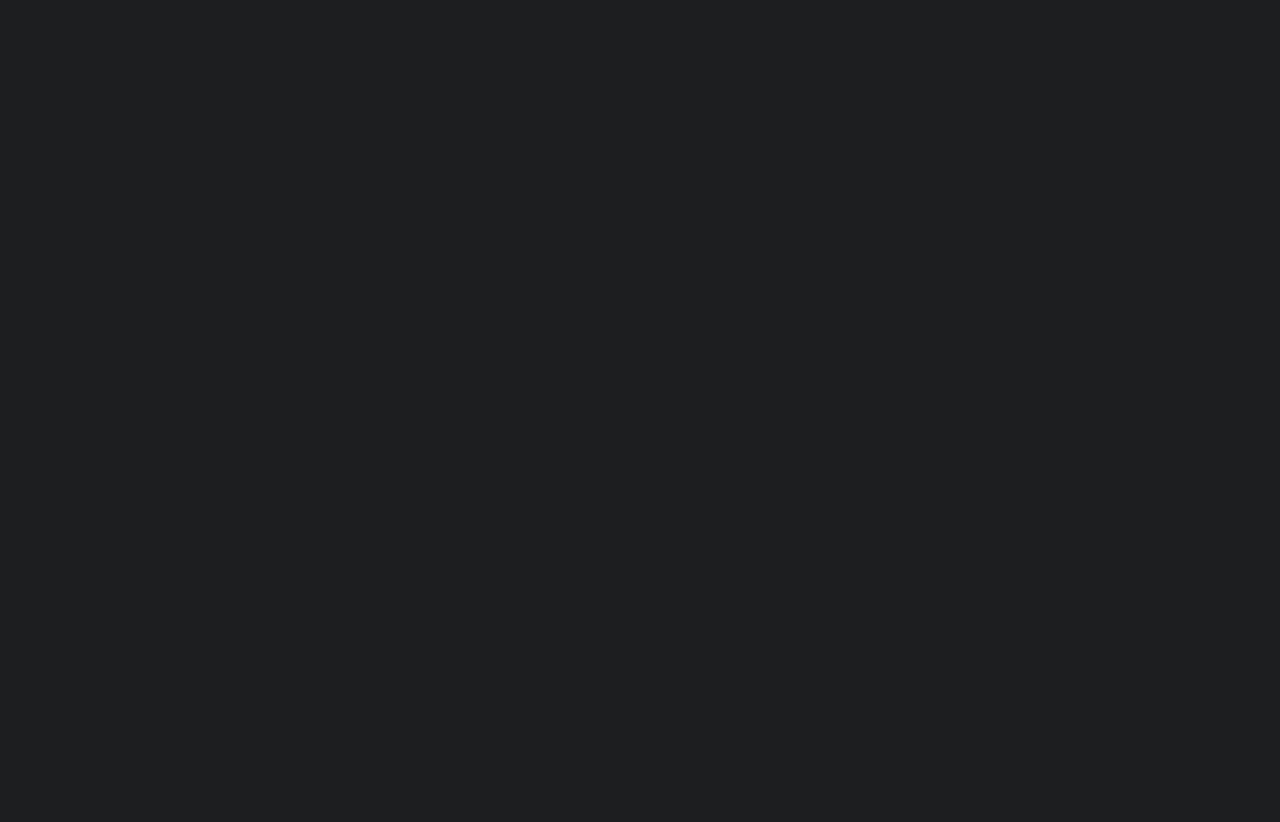
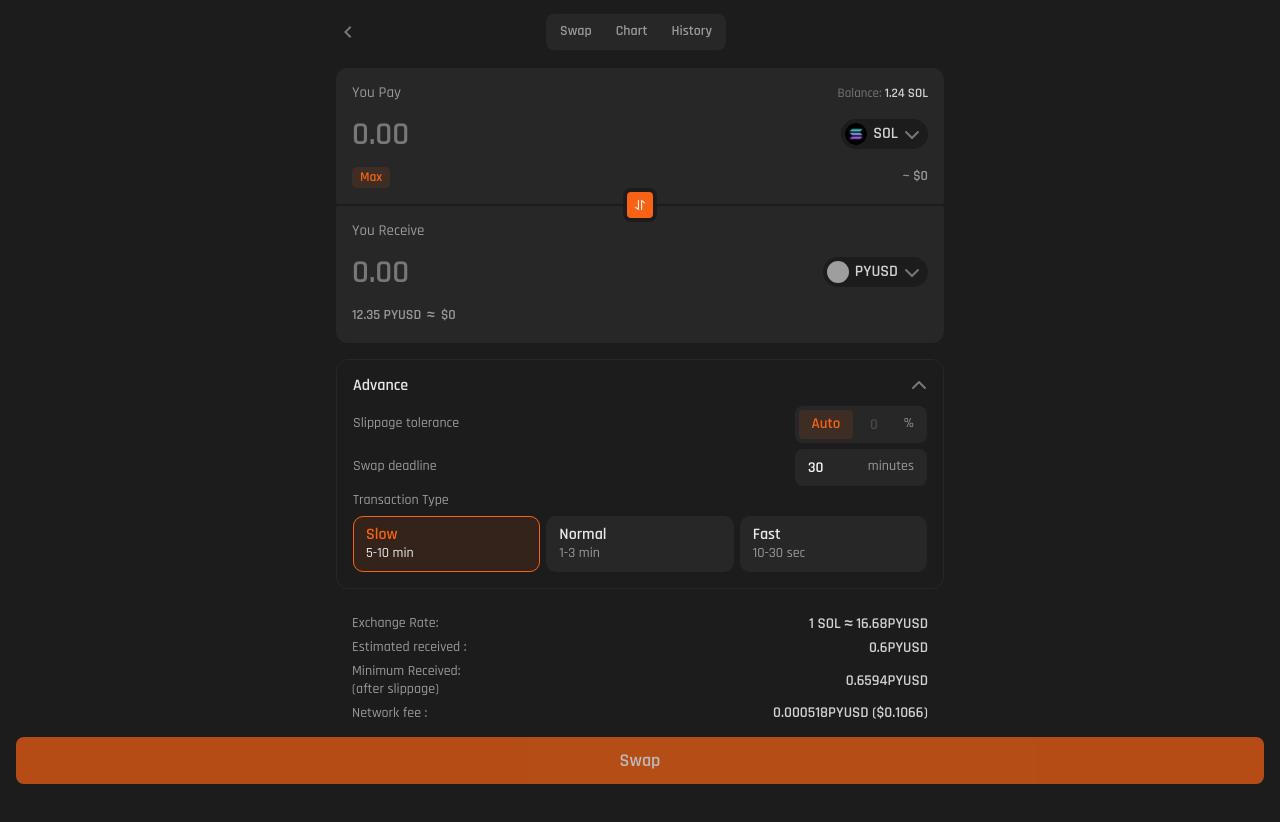
Before and after one commit to reactdevs23/cor-app, a React (Vite) app: page / in a window 1280 px wide. Shown: the top 822 px of the page. Before the commit the page ends 800 px from the top, so only its background shows below. Built offline with nearby package versions, Linux system fonts and the light colour scheme; grey boxes are pictures that could not be loaded.

Commit message:
route issue

```diff
--- a/src/App.tsx
+++ b/src/App.tsx
@@ -25,7 +25,7 @@ const App = () => {
           <Route element={<ProtectedRoute isAuthenticated={isAuthenticated} />}>
             <Route path="/" element={<MainLayout />}>
               <Route element={<SwapLayout />}>
-                <Route path="index" element={<SwapPage />} />
+                <Route index element={<SwapPage />} />
                 <Route path="chart" element={<ChartPage />} />
                 <Route path="history" element={<HistoryPage />} />
               </Route>
--- a/src/index.css
+++ b/src/index.css
@@ -52,7 +52,6 @@
 
   --Primitive-100: #131315;
 
-  --Primitive-0: #fff;
   --Base-0: #fff;
   --Primitive-6: rgb(255, 255, 255, 0.6);
   --Primitive-85: rgb(255, 255, 255, 0.85);
@@ -79,6 +78,7 @@
   --Blue-10: rgba(247, 98, 20, 0.1);
   --Blue-20: rgba(247, 98, 20, 0.2);
   --Blue-15: rgba(247, 98, 20, 0.15);
+  --Primitive-0: #fff;
   --Primitive-200: #e8e8e8;
   --Primitive-300: #d2d2d2;
   --Primitive-400: #999;
@@ -101,25 +101,13 @@
 
   --Primitive-100: #131315;
 
-  --Primitive-0: #fff;
   --Base-0: #fff;
   --Primitive-6: rgb(255, 255, 255, 0.6);
   --Primitive-85: rgb(255, 255, 255, 0.85);
-  --Primitive-50: #f9fafb;
-  --Primitive-200: #e8e9e9;
-  --Primitive-300: #d2d2d2;
-  --Primitive-400: #999a9a;
-  --Primitive-500: #777879;
-  --Primitive-600: #494b4c;
-  --Primitive-700: #3e4041;
+
   --Primitive-750: rgb(62, 64, 65, 0.5);
-  --Primitive-800: #27292a;
-  --Primitive-900: #1c1e1f;
+
   --Primitive-950: #161819;
-  --Blue-500: #3981f8;
-  --Blue-10: rgba(57, 129, 248, 0.1);
-  --Blue-20: rgba(57, 129, 248, 0.2);
-  --Blue-15: rgba(57, 129, 248, 0.15);
 
   --Blue-50: #eff6ff;
   --Blue-100: #dbeafe;
@@ -132,9 +120,26 @@
   --Orange: #df9022;
   --Orange-20: rgba(223, 144, 34, 0.2);
   --Orange-10: rgba(223, 144, 34, 0.2);
-  --Green: #1cad54;
-  --Green-10: rgba(28, 173, 84, 0.1);
+
   --Border: rgba(39, 41, 42, 0.5);
+
+  --Blue-500: #f76214;
+  --Blue-10: rgba(247, 98, 20, 0.1);
+  --Blue-20: rgba(247, 98, 20, 0.2);
+  --Blue-15: rgba(247, 98, 20, 0.15);
+  --Primitive-0: #fff;
+  --Primitive-200: #e8e8e8;
+  --Primitive-300: #d2d2d2;
+  --Primitive-400: #999;
+  --Primitive-500: #777777;
+  --Primitive-700: #313131;
+  --Primitive-800: #272727;
+  --Primitive-900: #1c1c1c;
+  --Green: #09ae7a;
+  --Green-10: rgba(9, 174, 122, 0.1);
+  --Primitive-50: #f8f8f8;
+
+  --Primitive-600: #494949;
 }
 
 * {
```
